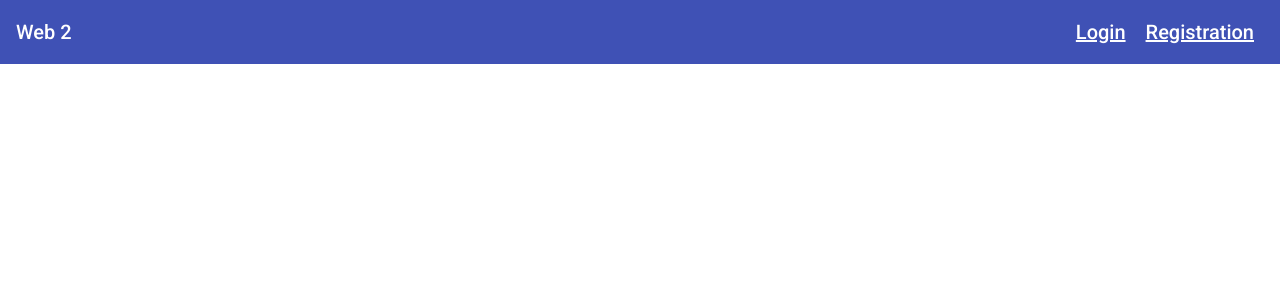
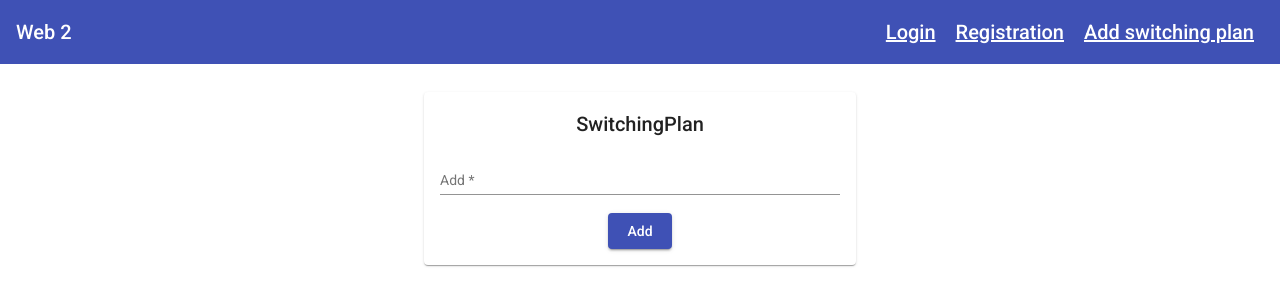
Before and after one commit to ivanamiskovic/WEB2, an Angular app in the folder webfront/: page /add-switchinng-plan in a window 1280 px wide. Before the commit this address led to /. Shown: the top 306 px of the page. Built offline with nearby package versions, Linux system fonts and the light colour scheme.

Commit message:
add switching plan forms

```diff
--- /dev/null
+++ b/webfront/src/app/add-switching-plan/add-switching-plan.component.html
@@ -0,0 +1,35 @@
+<mat-card>
+    <mat-card-content>
+      <form [formGroup]="form" (ngSubmit)="onSubmit()">
+        <h2>SwitchingPlan</h2>
+        <mat-error *ngIf="switchingPlanInvalide">
+          The username and password were not recognized
+        </mat-error>
+        <mat-form-field class="full-width-input">
+            <input matInput placeholder="Add" formControlName="name" required>
+            <mat-error>
+              Please provide a valid name
+            </mat-error>
+          </mat-form-field>
+          <button mat-raised-button color="primary">Add</button>
+
+        </form>
+
+        <div class="instructions">
+            <div class="instruction" *ngFor="let instruction of instructions">
+                <p>{{ instruction.name }}</p> <button mat-raised-button color="primary">Execute</button> <button (click)="onDelete(instruction.id)" mat-raised-button color="primary">Delete</button>
+            </div>
+        </div>
+
+
+
+
+
+
+
+
+
+
+
+    </mat-card-content>
+</mat-card>
--- /dev/null
+++ b/webfront/src/app/add-switching-plan/add-switching-plan.component.scss
@@ -0,0 +1,23 @@
+mat-card {
+    max-width: 400px;
+    margin: 2em auto;
+    text-align: center;
+  }
+
+  mat-form-field {
+    display: block;
+  }
+
+  .instructions {
+      .instruction {
+          display: flex;
+          flex-direction: row;
+          align-items: center;
+          justify-content: center;
+
+          p {
+              width: calc(100% - 150px);
+              margin: 0;
+            }
+      }
+  }
--- /dev/null
+++ b/webfront/src/app/add-switching-plan/add-switching-plan.component.ts
@@ -0,0 +1,64 @@
+import { Component, OnInit } from '@angular/core';
+import { FormBuilder, FormGroup, Validators } from '@angular/forms';
+import { ActivatedRoute, Router } from '@angular/router';
+@Component({
+  selector: 'app-add-switching-plan',
+  templateUrl: './add-switching-plan.component.html',
+  styleUrls: ['./add-switching-plan.component.scss']
+})
+export class AddSwitchingPlanComponent implements OnInit {
+
+  form: FormGroup;
+  public switchingPlanInvalide = false;
+  instructions: any
+
+  constructor(
+    private fb: FormBuilder,
+    private route: ActivatedRoute,
+    private router: Router,
+  )
+  {
+    this.form = this.fb.group({
+      name: ['', Validators.required],
+    });
+
+    this.instructions = [
+    ]
+  }
+
+  ngOnInit(): void {
+  }
+
+  async onSubmit(): Promise<void> {
+    console.log(this.form.value)
+
+    this.instructions.push({
+      id: this.instructions.length + 1,
+      name: this.form.value.name
+    });
+  }
+
+  public onDelete(id:any) {
+
+    let itemTodelete = null;
+
+    for(let item of this.instructions) {
+      if(item.id == id) {
+        itemTodelete = item;
+      }
+    }
+
+    if(itemTodelete == null) {
+      return;
+    }
+
+    let index = this.instructions.indexOf(itemTodelete);
+
+    if(index > -1) {
+      this.instructions.splice(index, 1);
+    }
+
+  }
+
+
+}
--- a/webfront/src/app/app-routing.module.ts
+++ b/webfront/src/app/app-routing.module.ts
@@ -1,11 +1,13 @@
 import { NgModule } from '@angular/core';
 import { RouterModule, Routes } from '@angular/router';
+import { AddSwitchingPlanComponent } from './add-switching-plan/add-switching-plan.component';
 import { LoginComponent } from './login/login.component';
 import { RegistrationComponent } from './registration/registration.component';
 
 const routes: Routes = [
   { path: 'login', component: LoginComponent },
   { path: 'registration', component: RegistrationComponent },
+  { path: 'add-switchinng-plan', component: AddSwitchingPlanComponent },
 ];
 
 @NgModule({
--- a/webfront/src/app/app.component.html
+++ b/webfront/src/app/app.component.html
@@ -5,6 +5,8 @@
     <div class="links">
       <a routerLink="/login" routerLinkActive="active">Login</a>
       <a routerLink="/registration" routerLinkActive="active">Registration</a>
+      <a routerLink="/add-switchinng-plan" routerLinkActive="active">Add switching plan</a>
+
     </div>
 
   </mat-toolbar>
--- a/webfront/src/app/app.module.ts
+++ b/webfront/src/app/app.module.ts
@@ -21,12 +21,14 @@ import { MatSlideToggleModule } from '@angular/material/slide-toggle';
 import { MatSelectModule } from '@angular/material/select';
 import { MatOptionModule } from '@angular/material/core';
 import { MatProgressSpinnerModule } from '@angular/material/progress-spinner';
+import { AddSwitchingPlanComponent } from './add-switching-plan/add-switching-plan.component';
 
 @NgModule({
   declarations: [
     AppComponent,
     LoginComponent,
-    RegistrationComponent
+    RegistrationComponent,
+    AddSwitchingPlanComponent
   ],
   imports: [
     BrowserModule,
```
Also changed, not shown: 1 other file (tests, documents, lock files or other folders).
